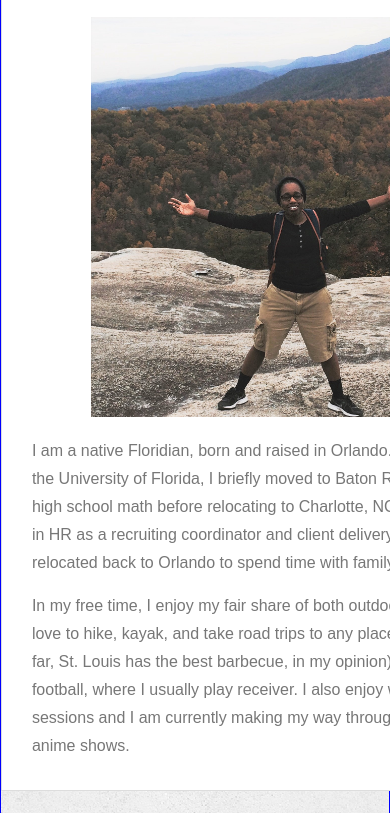
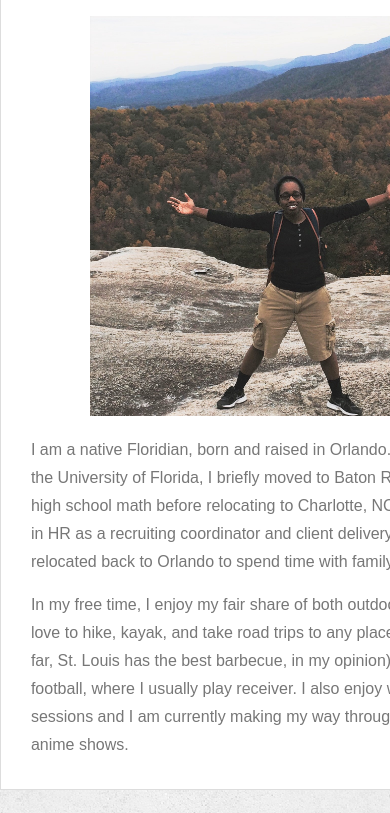
Before and after one commit to LiVinson/Responsive-Portfolio, a plain HTML site: page index.html in a window 390 px wide. Shown: the part 275-1088 px from the top of the page. Drawn offline with Linux system fonts and the light colour scheme.

Commit message:
Updated wrapper to remove border when resizing

```diff
--- a/assets/css/style.css
+++ b/assets/css/style.css
@@ -256,7 +256,6 @@ container. Contains Name and Links elements. Spaced to ediges of the header div
 
     .wrapper {
         margin: auto;
-        border: .5px solid red;
     }
 
     .header,
@@ -318,7 +317,6 @@ container. Contains Name and Links elements. Spaced to ediges of the header div
 @media screen and (max-width: 768px) {
     .wrapper {
         margin: auto;
-        border: .5px solid blue;
     }
 
     .header,
```
